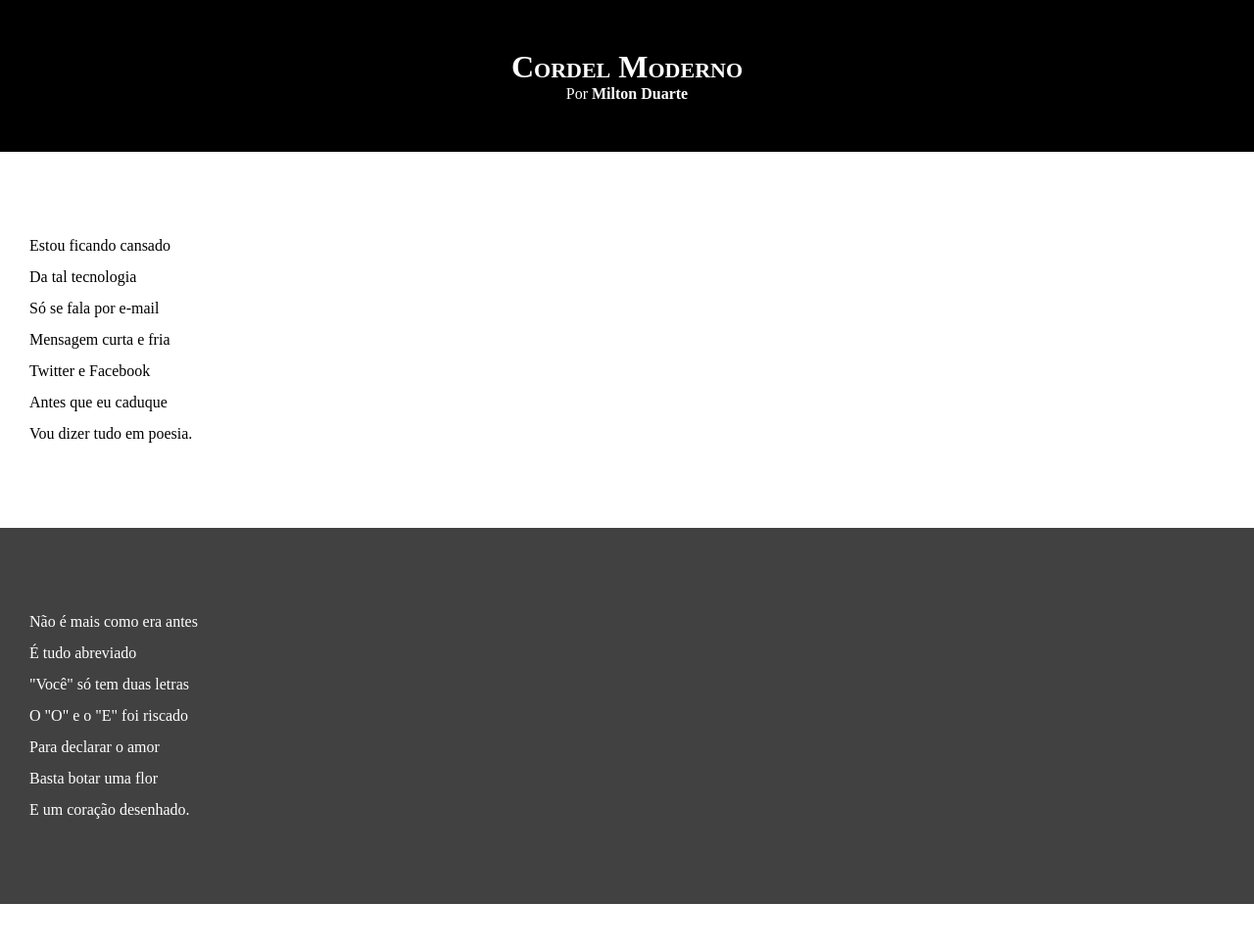
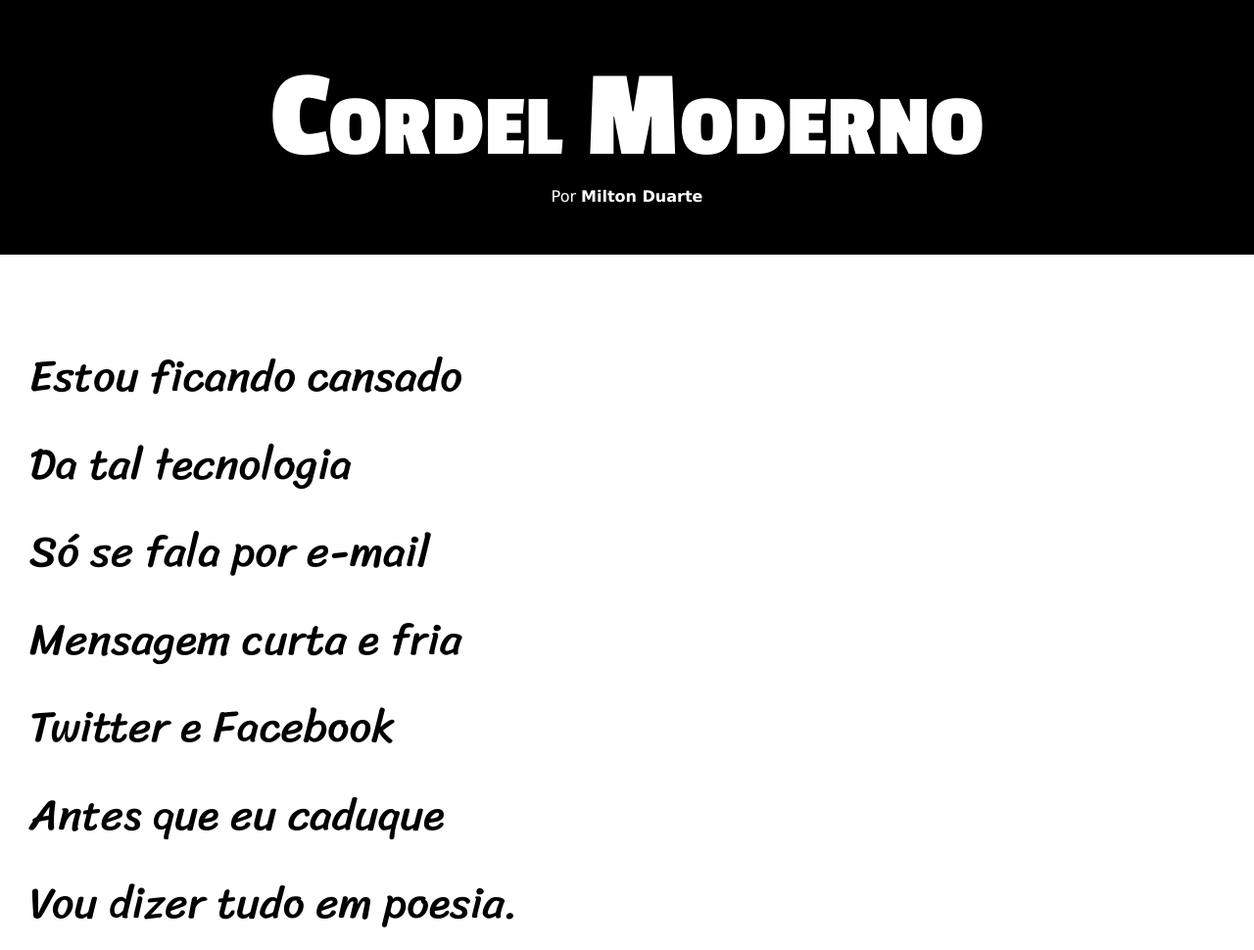
Before and after one commit to PEDR206/html-css, a plain HTML site: page desafio-m2/desafio-12/index.html in a window 1280 px wide. Shown: the top 970 px of the page at 98% size. Drawn offline with Linux system fonts and the light colour scheme.

Commit message:
estilos do desafio12

```diff
--- a/desafio-m2/desafio-12/estilo/style.css
+++ b/desafio-m2/desafio-12/estilo/style.css
@@ -1,4 +1,13 @@
 @charset "UTF-8";
+
+@import url('https://fonts.googleapis.com/css2?family=Passion+One:wght@400;700;900&family=Sriracha&display=swap');
+
+    :root{
+        ---fonte1: Verdana, Geneva, Tahoma, sans-serif;
+        ---fonte2: "Passion One", sans-serif;
+        ---fonte3: "Sriracha", cursive;
+    }
+
 
 *{
     margin: 0px;
@@ -8,6 +17,7 @@
 html, body{
     min-height: 100vh;
     background-color: darkgray;
+    font-family: var(---fonte1);
 
 }
 
@@ -20,6 +30,8 @@ header{
 header > h1{
     padding-top: 50px;
     font-variant: small-caps;
+    font-family: var(---fonte2);
+    font-size: 10vw;
 }
 
 header > p{
@@ -41,6 +53,9 @@ section{
     padding-bottom: 10vh;
     line-height: 2em;
     padding-left: 30px;
+    font-family: var(---fonte3);
+    font-size: 3.5vw;
+
 }
 
 section.normal{
@@ -55,7 +70,8 @@ section.imagem{
 
 section.imagem p{
     background-color: rgba(0, 0, 0, 0.692);
-    width: 400px;
+    display: inline-block;
+    padding: 5px;
 }
 
 
--- a/desafio-m2/desafio-12/index.html
+++ b/desafio-m2/desafio-12/index.html
@@ -13,6 +13,7 @@
     </header>
 
     <section class="normal">
+        <p>
             Estou ficando cansado <br>
             Da tal tecnologia <br>
             Só se fala por e-mail <br>
@@ -20,11 +21,13 @@
             Twitter e Facebook <br>
             Antes que eu caduque <br>
             Vou dizer tudo em poesia.
+        </p>
     </section>
 
 
 
     <section class="imagem">
+        <p>
             Não é mais como era antes <br>
             É tudo abreviado <br>
             "Você" só tem duas letras <br>
@@ -32,11 +35,13 @@
             Para declarar o amor <br>
             Basta botar uma flor <br>
             E um coração desenhado.
+        </p>
     </section>
 
 
 
     <section class="normal">
+        <p>
             Arroba agora não pesa <br>
             É parte de um endereço <br>
             Ponto final nem se usa <br>
@@ -51,11 +56,13 @@
             Um beijo significa <br>
             Pra entender como fica <br>
             Decifre esse rabisco.
+        </p>
     </section>
 
 
 
     <section class="imagem">
+        <p>
             Tenho saudade das cartas <br>
             Escritas com a própria mão <br>
             Mandava no mês de Junho <br>
@@ -63,11 +70,13 @@
             Mas matava a saudade <br>
             Era texto de verdade <br>
             Nas linhas do coração.
+        </p>
     </section>
 
 
 
     <section class="normal">
+        <p>
             Agora, escrevo e envio <br>
             Chegando na mesma hora <br>
             Mas quando vou prosear <br>
@@ -82,6 +91,7 @@
             Dois pontos são dois joelhos <br>
             Seus lábios são aparelhos <br>
             Deixe que Deus interprete.
+        </p>
     </section>
 
     <footer>
```
Lines whose indentation alone changed are shown as unchanged.
